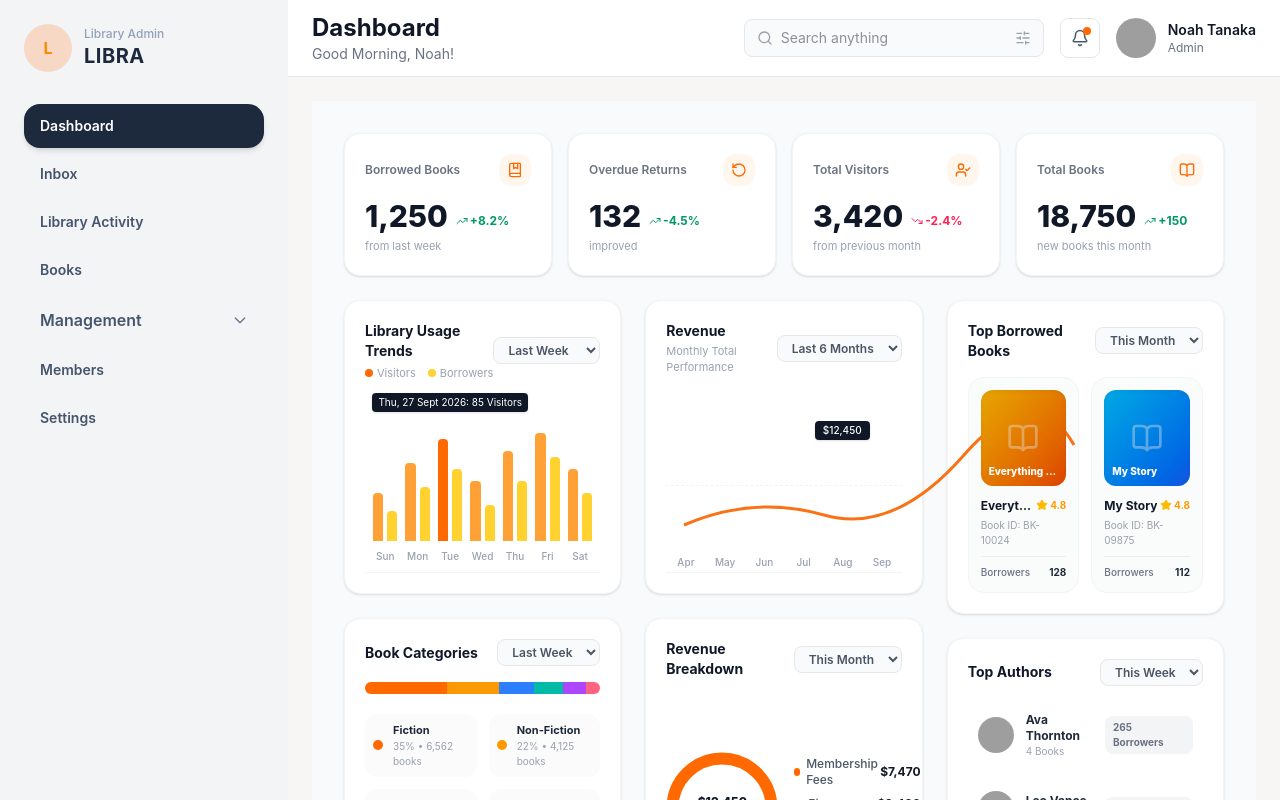
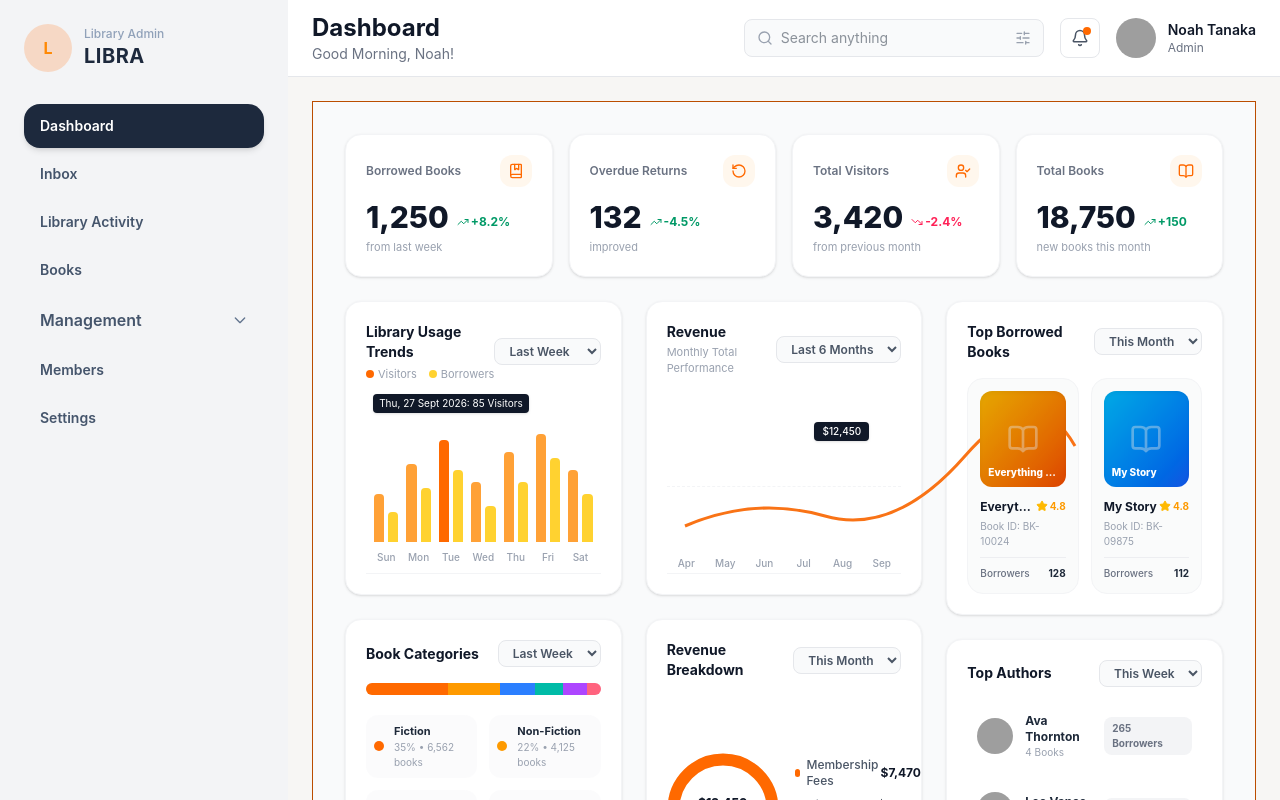
Before and after one commit to system-Barinda/LIBRA, a React (Vite) app: page /dashboard in a window 1280 px wide. Shown: the top 800 px of the page. Built offline with nearby package versions, Linux system fonts and the light colour scheme; grey boxes are pictures that could not be loaded.

Commit message:
chore:updating all changes

```diff
--- a/src/pages/LandingPage.tsx
+++ b/src/pages/LandingPage.tsx
@@ -18,7 +18,7 @@ import { topBorrowedBooks } from "../data/topBorrowedBooks";
 export const LandingPage: React.FC = () => {
   const [isMobileMenuOpen, setIsMobileMenuOpen] = useState(false);
   return (
-    <div className="min-h-screen bg-gray-50 text-gray-800 font-sans flex  lg:flex-row">
+    <div className="border border-amber-700 min-h-screen bg-gray-50 text-gray-800 font-sans flex  lg:flex-row">
       {/* ================= MOBILE / TABLET HEADER ================= */}
       <div className="lg:hidden bg-white border-b border-gray-200 sticky top-0 z-30 px-4 py-3 flex items-center justify-between shadow-sm">
         <div className="flex items-center gap-2.5">
```
